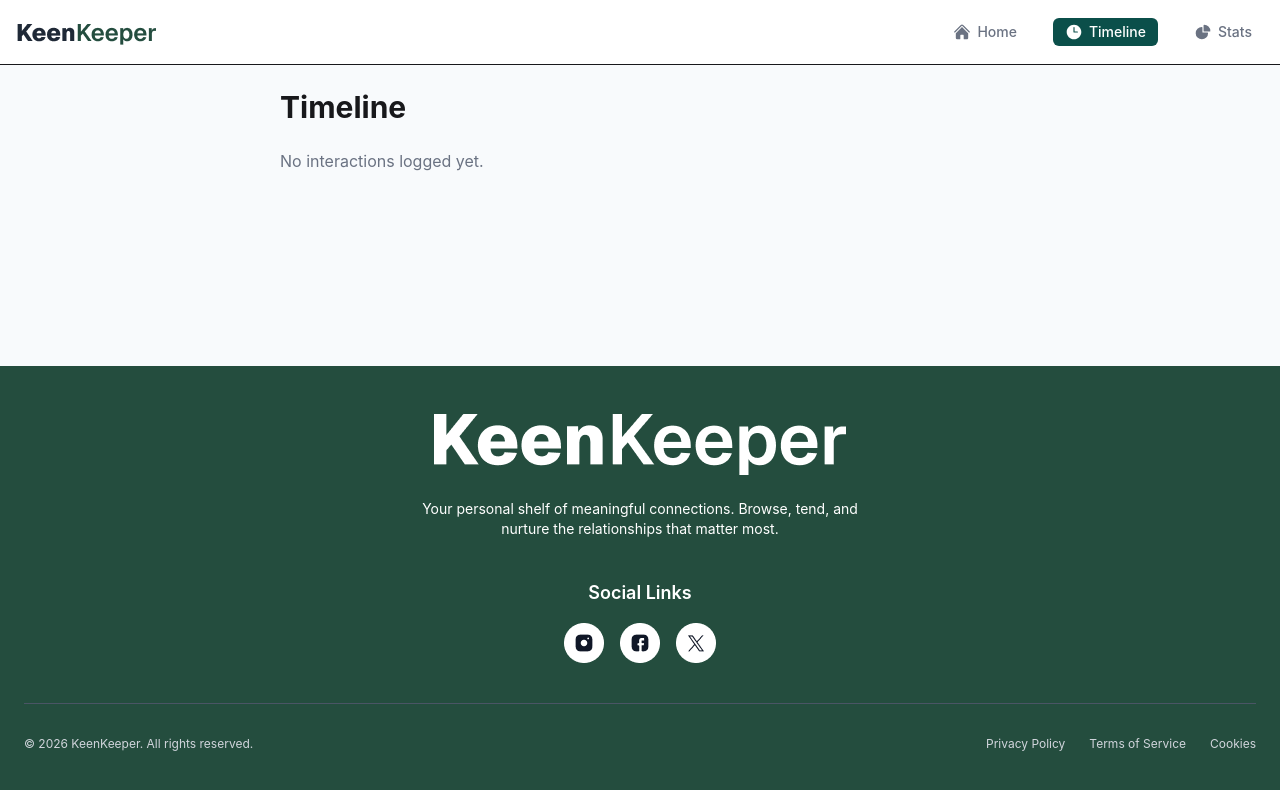
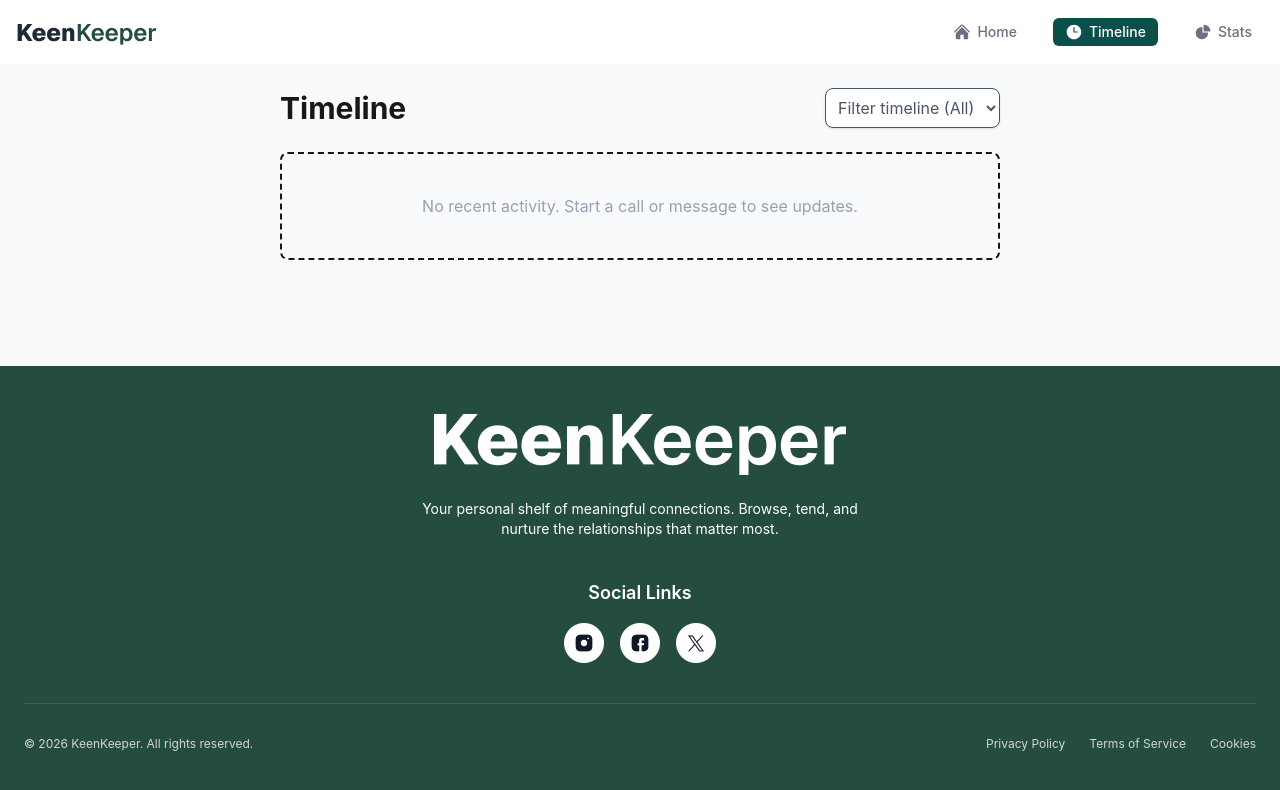
Before and after one commit to imamdihan-34/Keen-Keeper-Project, a React (Vite) app: page /timeline in a window 1280 px wide. Shown: the top 790 px of the page. Built offline with nearby package versions, Linux system fonts and the light colour scheme; the HTML template or start-up script is replaced by a standard one.

Commit message:
Timeline error fixed

```diff
--- a/src/App.jsx
+++ b/src/App.jsx
@@ -6,10 +6,11 @@ import Home from './components/Pages/Home';
 import FriendDetails from './components/Pages/FriendDetails';
 import Timeline from './components/Pages/Timeline';
 import Stats from './components/Pages/Stats';
+import NotFound from './components/Pages/NotFound';
 
 function App() {
   return (
-    <div className="flex flex-col min-h-screen bg-slate-50">
+    <div className="flex flex-col : min-h-screen bg-slate-50">
       <Toaster position="top-center" />
       <Navbar />
 
@@ -29,7 +30,6 @@ function App() {
         </Routes>
       </main>
 
-      {/* কমন ফুটার */}
       <Footer />
     </div>
   );
--- a/src/components/Common/Navbar.jsx
+++ b/src/components/Common/Navbar.jsx
@@ -9,7 +9,7 @@ export default function Navbar() {
   ];
 
   return (
-    <nav className="bg-white border-b sticky top-0 z-50">
+    <nav className="bg-white sticky top-0 z-50">
       <div className="container mx-auto px-4 h-16 flex justify-between items-center">
       <div><img src="/src/assets/logo.png" alt="" /></div>
         <div className="flex gap-4 md:gap-6">
--- a/src/components/Pages/Stats.jsx
+++ b/src/components/Pages/Stats.jsx
@@ -21,6 +21,7 @@ export default function Stats() {
       { name: 'Video', value: counts['Video'] || 0, color: '#22c55e' }, // Light Green
     ];
 
+    // eslint-disable-next-line react-hooks/set-state-in-effect
     setData(chartData);
   }, []);
 
--- a/src/components/Pages/Timeline.jsx
+++ b/src/components/Pages/Timeline.jsx
@@ -3,13 +3,14 @@ import { HiPhone, HiChatBubbleLeftEllipsis, HiVideoCamera } from "react-icons/hi
 
 export default function Timeline() {
   const [history, setHistory] = useState([]);
+  const [filter, setFilter] = useState("all");
+
 
   useEffect(() => {
-
     const data = JSON.parse(localStorage.getItem("timeline_history") || "[]");
+    // eslint-disable-next-line react-hooks/set-state-in-effect
     setHistory(data);
   }, []);
-
 
   const renderIcon = (type) => {
     if (type === "call") return <HiPhone className="text-2xl text-gray-700" />;
@@ -18,15 +19,36 @@ export default function Timeline() {
     return null;
   };
 
+  const filteredHistory = history.filter((item) => {
+    if (filter === "all") return true;
+    return item.iconType === filter;
+  });
+
   return (
     <div className="max-w-3xl mx-auto p-6">
-      <h1 className="text-3xl font-bold mb-6">Timeline</h1>
+      <div className="flex justify-between items-center mb-6">
+        <h1 className="text-3xl font-bold">Timeline</h1>
+
+        <select
+          className="p-2 border rounded-lg bg-white shadow-sm text-gray-600 focus:outline-none"
+          value={filter}
+          onChange={(e) => setFilter(e.target.value)}
+        >
+          <option value="all">Filter timeline (All)</option>
+          <option value="call">Calls</option>
+          <option value="text">Messages/Texts</option>
+          <option value="video">Videos</option>
+        </select>
+      </div>
 
       <div className="space-y-4">
-        {history.length === 0 ? (
-          <p className="text-gray-500">No interactions logged yet.</p>
+
+        {filteredHistory.length === 0 ? (
+          <div className="text-center py-10 bg-gray-50 rounded-lg border-2 border-dashed">
+             <p className="text-gray-400">No recent activity. Start a call or message to see updates.</p>
+          </div>
         ) : (
-          history.map((item) => (
+          filteredHistory.map((item) => (
             <div key={item.id} className="flex items-center gap-4 p-4 bg-white border rounded-lg shadow-sm">
               <div className="p-3 bg-gray-100 rounded-full">
                 {renderIcon(item.iconType)}
```
Also changed, not shown: src/components/Pages/FriendDetails.jsx (+51 -23 lines).
